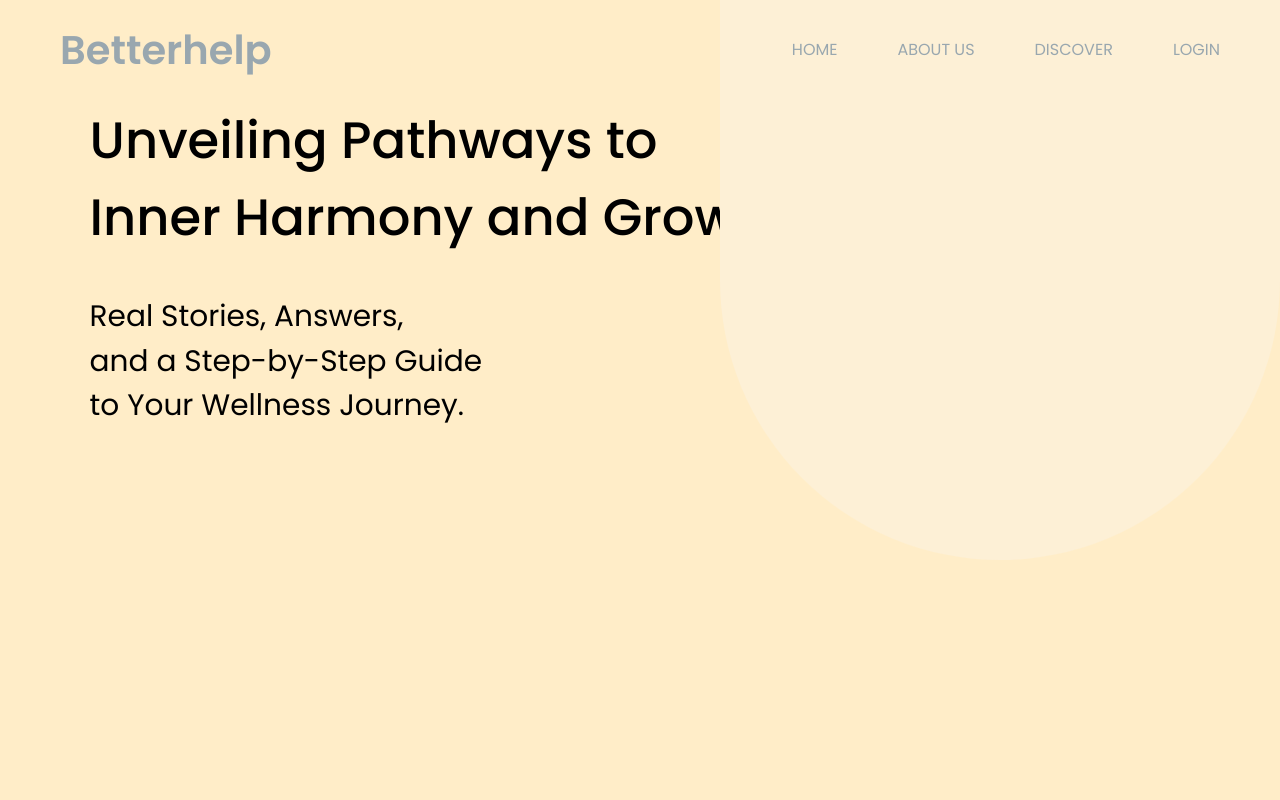
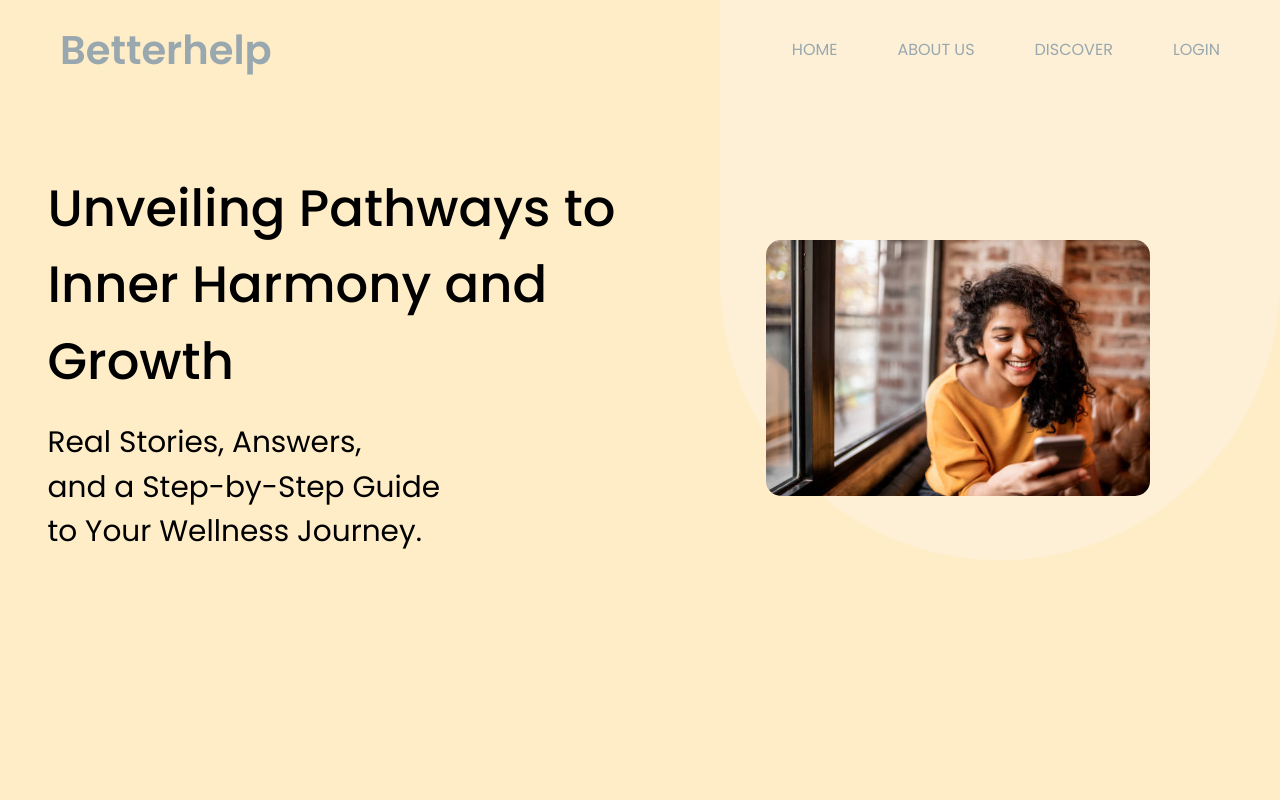
Before and after one commit to HuzefaDohadwala/MERN_Serenity, a React (Create React App) app in the folder my-app/: page /discover in a window 1280 px wide. Shown: the top 800 px of the page. Built offline with nearby package versions, Linux system fonts and the light colour scheme.

Commit message:
image on disc1

```diff
--- a/my-app/src/components/Disc1.css
+++ b/my-app/src/components/Disc1.css
@@ -1,19 +1,42 @@
-*{
+* {
   margin: 0;
   padding: 0;
   text-decoration: none;
 }
 
-.disc1{
+.disc1 {
   background-color: #ffedc8;
   height: 100vh;
   width: 100%;
   position: relative;
   margin: 0;
   padding: 0;
+  display: grid;
+  grid-template-columns: 53% 43%;
 }
 
-.disc1_semic1{
+.disc1-image-bg {
+  /* Previous styles if any */
+  position: absolute;
+  bottom: 0;
+  right: 0;
+  z-index: 2; /* This ensures the image stays above the semicircle */
+}
+
+.disc1-image-lg {
+  /* Previous styles if any */
+  left: 16%;
+  margin-top: 15rem;
+  position: relative;
+  z-index: 3; /* To ensure the actual image stays on top of its background */
+}
+
+.disc1-image-lg img {
+  border-radius: 15px; /* Change this value based on your desired border curve */
+  height: 16rem;
+}
+
+.disc1_semic1 {
   position: absolute;
   top: 0;
   right: 0;
@@ -24,24 +47,24 @@
   background-color: #fdf0d6;
 }
 
-.heading_disc1{
-    padding-top: 8%;  /* This will push the heading down from the top */
+.heading_disc1 {
+  padding-top: 8%; /* This will push the heading down from the top */
   font-size: 3.2rem;
   font-weight: 500;
   text-align: left;
+  margin-top: 17%;
   margin-left: 7%;
 }
 
-.heading_disc1 h1{
+.heading_disc1 h1 {
   padding: 0;
   margin: 0;
 }
 
-.subheading_disc1{
+.subheading_disc1 {
   margin-top: 3%;
   font-weight: 5000;
   font-size: 1.85rem;
   text-align: left;
   margin-left: 7%;
-
 }
--- a/my-app/src/components/Disc1.jsx
+++ b/my-app/src/components/Disc1.jsx
@@ -1,13 +1,15 @@
-import React from 'react'
-import "./Disc1.css"
+import React from "react";
+import "./Disc1.css";
+import disc1image from "./disc1-img.jpg";
 
 const Disc1 = () => {
   return (
     <>
       <div className="disc1">
+        <div className="disc1_left">
           <div className="heading_disc1">
-      <h1 >Unveiling Pathways to</h1>
-      <h1 >Inner Harmony and Growth</h1>
+            <h1>Unveiling Pathways to</h1>
+            <h1>Inner Harmony and Growth</h1>
           </div>
           <div className="subheading_disc1">
             <h2>Real Stories, Answers,</h2>
@@ -16,8 +18,15 @@ const Disc1 = () => {
           </div>
           <div className="disc1_semic1"></div>
         </div>
+        <div className="disc1_right">
+          <div class="disc1-image-bg"></div>
+          <div class="disc1-image-lg">
+            <img src={disc1image} alt="Disc 1 Image" />
+          </div>
+        </div>
+      </div>
     </>
-  )
-}
+  );
+};
 
-export default Disc1
+export default Disc1;
```
Also changed, not shown: my-app/src/components/disc1-img.jpg (added). Lines whose indentation alone changed are shown as unchanged.
